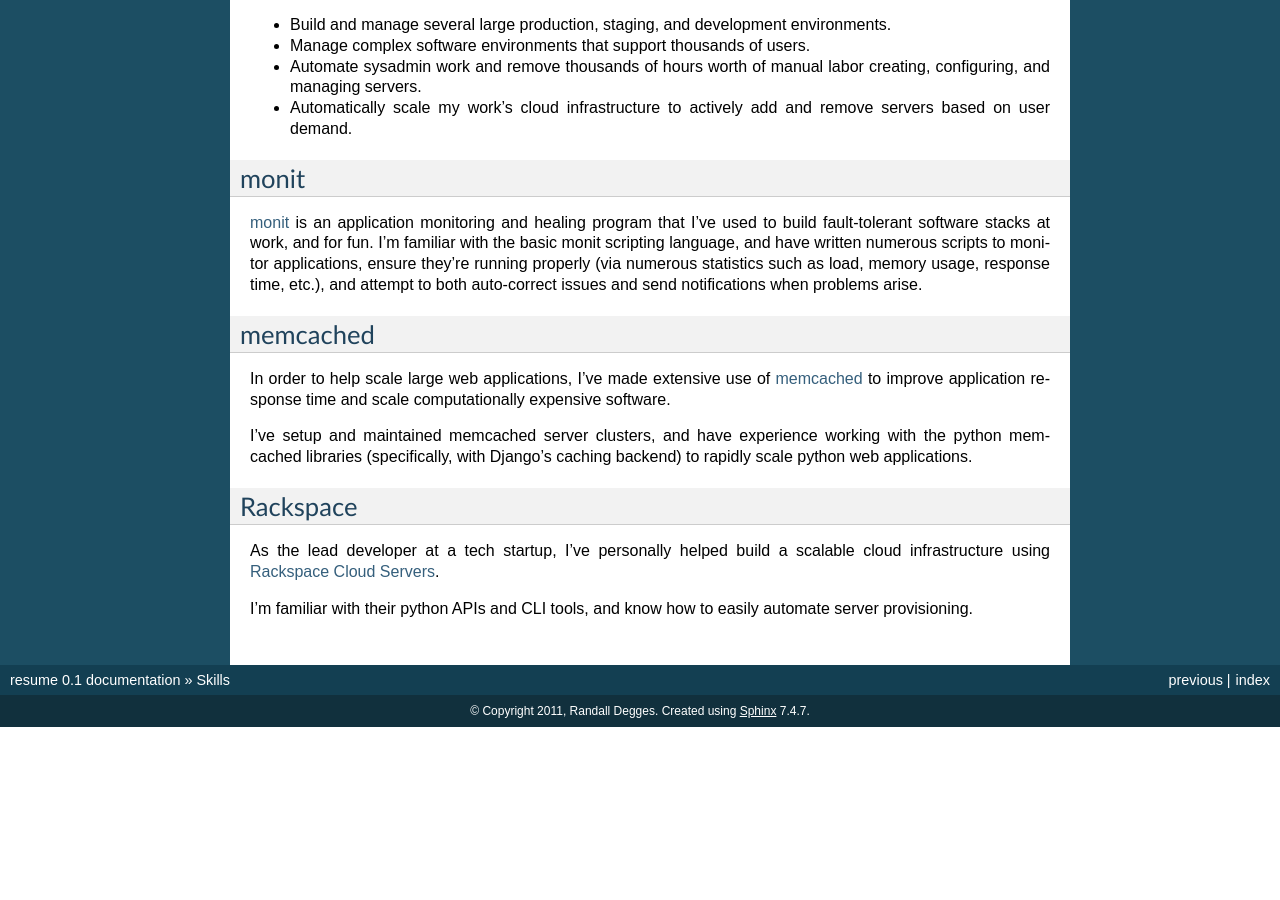
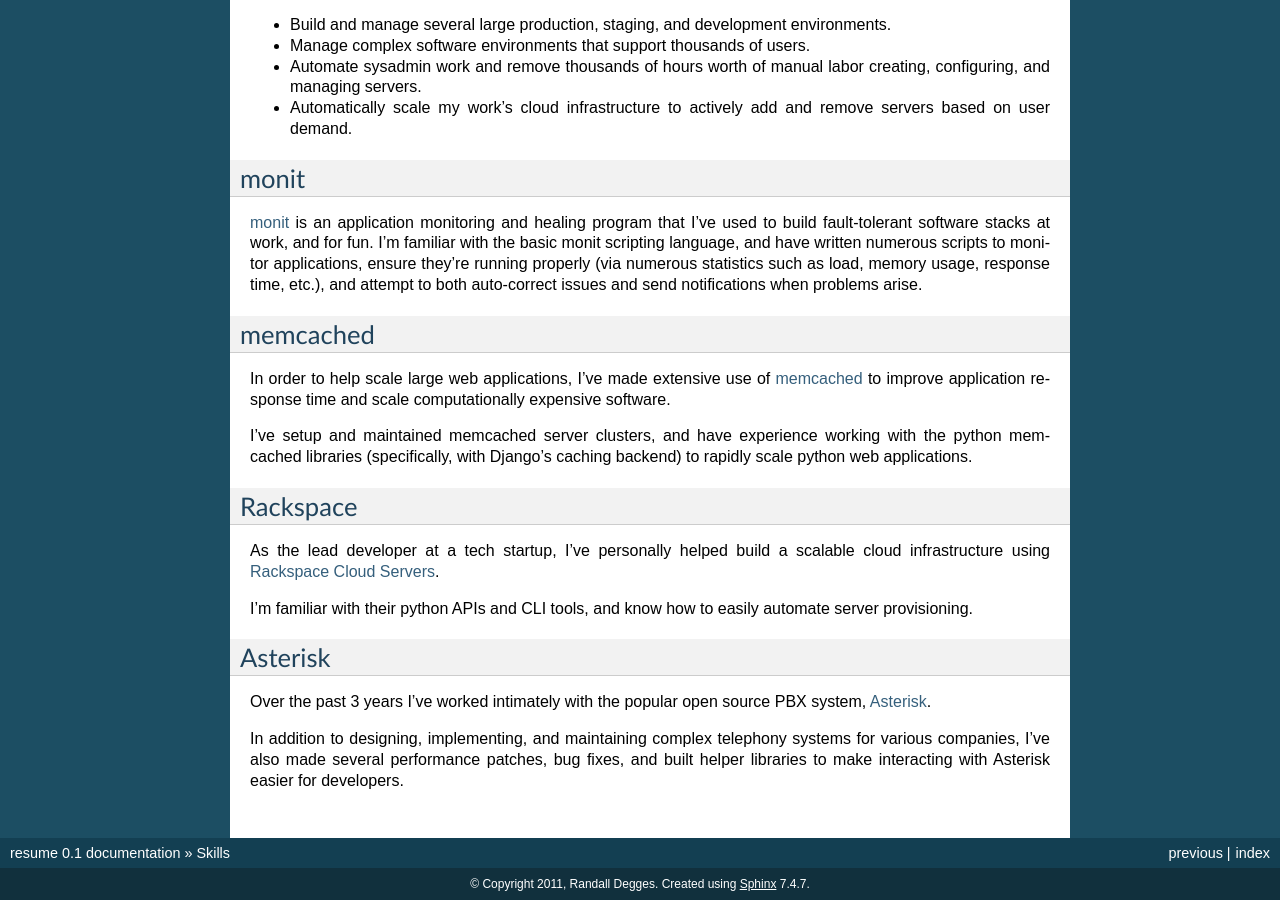
Before and after one commit to wraithan/resume, a Sphinx documentation site: the page built from docs/skills.rst, in a window 1280 px wide and 900 px high, scrolled down 1201 px. Built offline with Sphinx 7.4.7, drawn with Linux system fonts in a browser that asks for light colours; before the commit the page ends 1928 px from its top, so only the background shows below that.

Commit message:
Adding section on Asterisk.

```diff
--- a/docs/skills.rst
+++ b/docs/skills.rst
@@ -123,3 +123,15 @@
 
 I'm familiar with their python APIs and CLI tools, and know how to easily
 automate server provisioning.
+
+########
+Asterisk
+########
+
+Over the past 3 years I've worked intimately with the popular open source PBX
+system, `Asterisk <http://www.asterisk.org/>`_.
+
+In addition to designing, implementing, and maintaining complex telephony
+systems for various companies, I've also made several performance patches, bug
+fixes, and built helper libraries to make interacting with Asterisk easier for
+developers.
```
